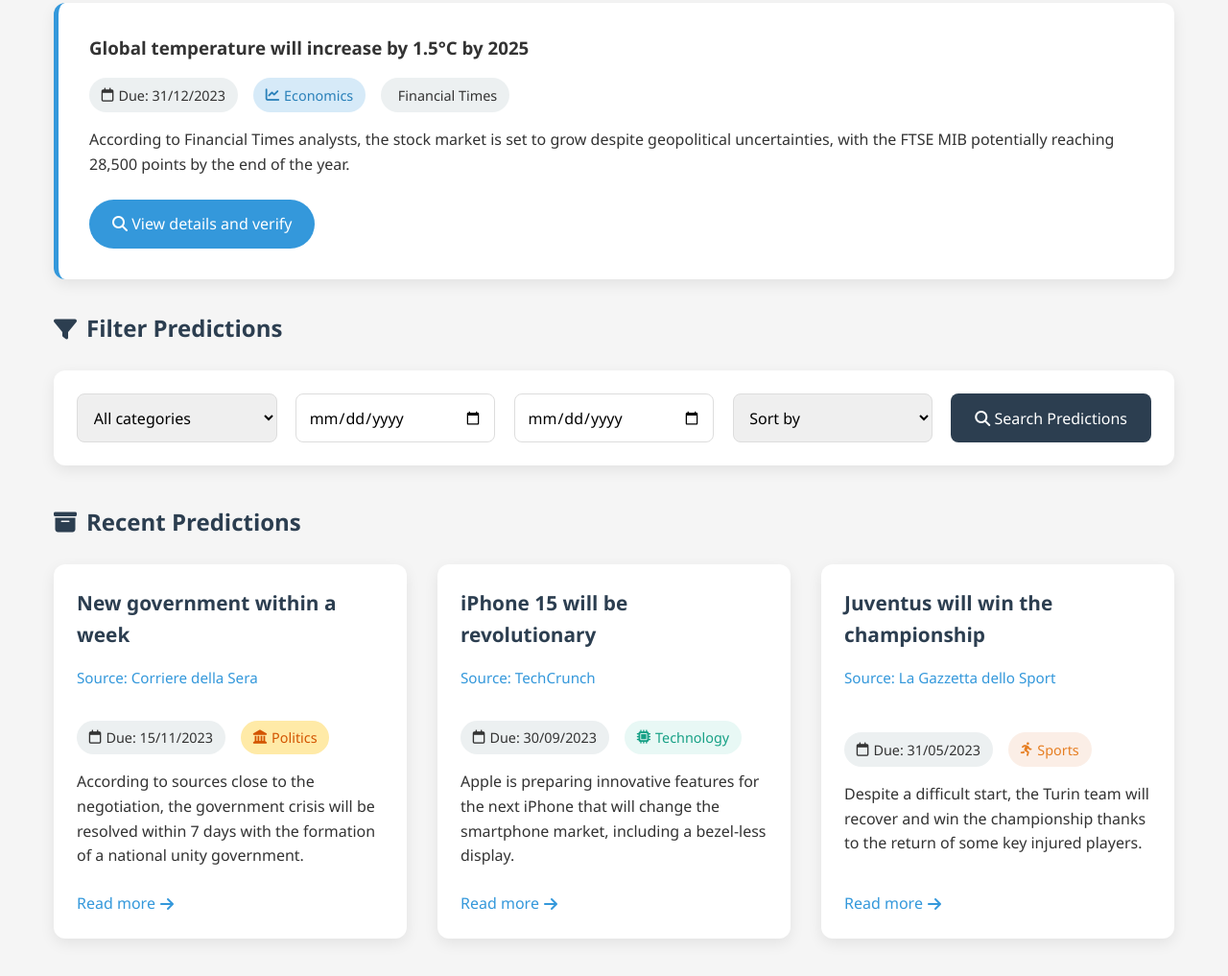
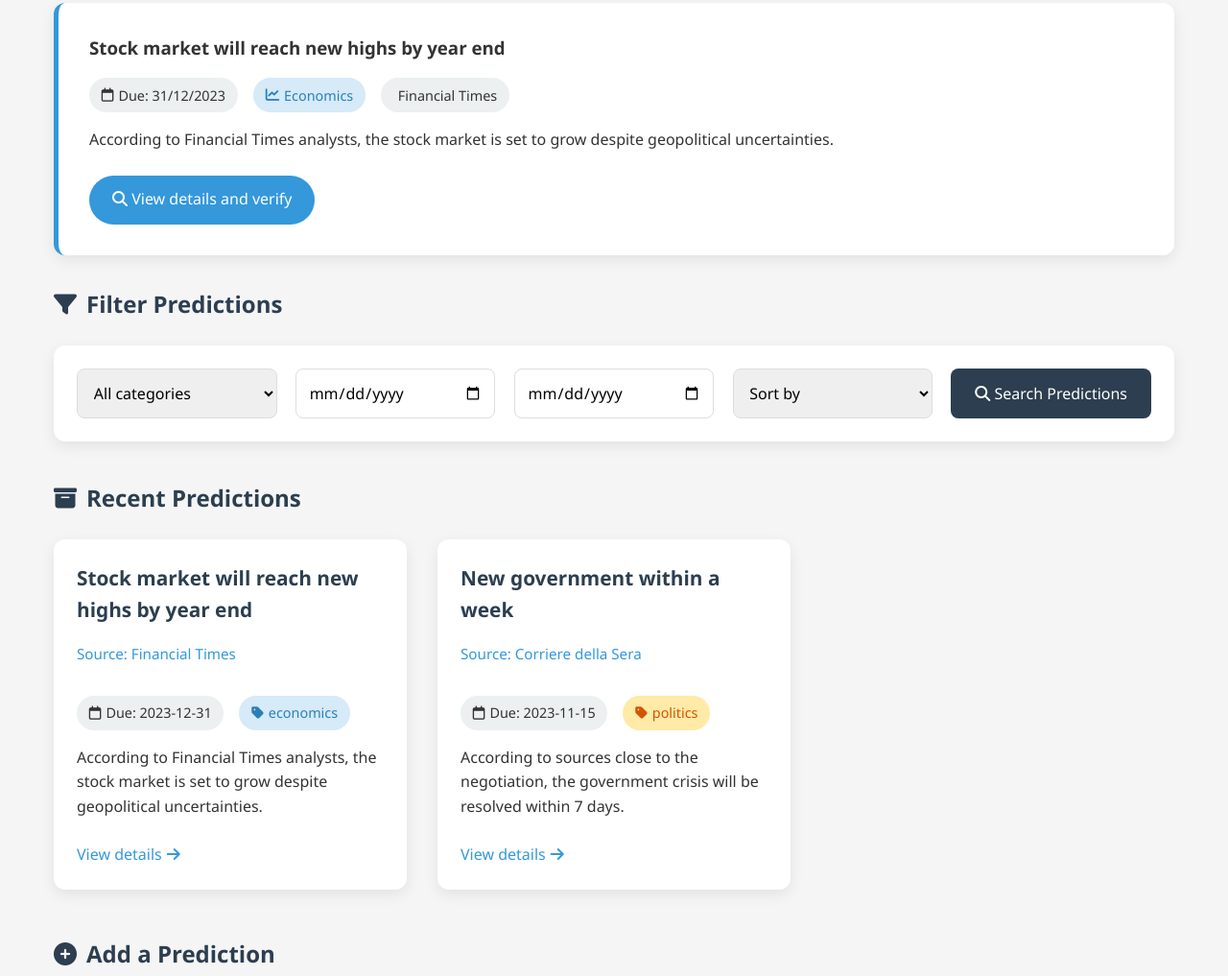
Before and after one commit to wikiprev/wikiprev, a plain HTML site: page index.html in a window 1280 px wide. Shown: the part 400-1417 px from the top of the page at 96% size. Drawn offline with Linux system fonts and the light colour scheme.

Commit message:
Update index.html

```diff
--- a/index.html
+++ b/index.html
@@ -623,55 +623,114 @@
     </footer>
 
    <script>
-        // Function to show a random prediction
-        function loadRandomPrediction() {
-            const predictions = [
+    // Dati temporanei salvati nel browser
+    let predictions = JSON.parse(localStorage.getItem('wikiprev_predictions')) || [
         {
+            id: 1,
             title: "Stock market will reach new highs by year end",
             source: "Financial Times",
-                    expiry: "31/12/2023",
-                    category: "Economics",
-                    excerpt: "According to Financial Times analysts, the stock market is set to grow despite geopolitical uncertainties, with the FTSE MIB potentially reaching 28,500 points by the end of the year."
+            expiry: "2023-12-31",
+            category: "economics",
+            description: "According to Financial Times analysts, the stock market is set to grow despite geopolitical uncertainties.",
+            verified: false,
+            outcome: null
         },
         {
-                    title: "New vaccine will be ready by spring",
-                    source: "Nature Journal",
-                    expiry: "31/03/2023",
-                    category: "Science",
-                    excerpt: "Researchers predict they will complete testing phase of the new vaccine by the first months of 2023, with large-scale distribution expected by June."
-                },
-                {
-                    title: "Global temperature will increase by 1.5°C by 2025",
-                    source: "IPCC Report",
-                    expiry: "31/12/2025",
-                    category: "Environment",
-                    excerpt: "According to the IPCC report, global temperature is likely to exceed the 1.5°C threshold within the next 3 years compared to pre-industrial levels."
+            id: 2,
+            title: "New government within a week",
+            source: "Corriere della Sera",
+            expiry: "2023-11-15",
+            category: "politics",
+            description: "According to sources close to the negotiation, the government crisis will be resolved within 7 days.",
+            verified: false,
+            outcome: null
         }
     ];
 
-            const randomPrediction = predictions[Math.floor(Math.random() * predictions.length)];
-
-            document.querySelector('.random-prediction h3').textContent = randomPrediction.title;
-            document.querySelector('.random-prediction .source').textContent = `Source: ${randomPrediction.source}`;
-            document.querySelector('.random-prediction .date').textContent = `Due: ${randomPrediction.expiry}`;
-            document.querySelector('.random-prediction .tag:last-child').textContent = randomPrediction.category;
-            document.querySelector('.random-prediction p').textContent = randomPrediction.excerpt;
+    // Salva i dati nel browser
+    function savePredictions() {
+        localStorage.setItem('wikiprev_predictions', JSON.stringify(predictions));
     }
 
-        // Mobile menu handling
-        document.querySelector('.mobile-menu-btn').addEventListener('click', function() {
-            document.querySelector('.nav-links').classList.toggle('active');
+    // Aggiungi una nuova previsione
+    function addPrediction(event) {
+        event.preventDefault();
+
+        const newPrediction = {
+            id: Date.now(),
+            title: document.getElementById('title').value,
+            source: document.getElementById('source').value,
+            expiry: document.getElementById('expiry').value,
+            category: document.getElementById('category').value,
+            description: document.getElementById('description').value,
+            verified: false,
+            outcome: null
+        };
+
+        predictions.push(newPrediction);
+        savePredictions();
+
+        alert('Prediction added successfully! Refresh the page to see it.');
+        document.getElementById('prediction-form').reset();
+    }
+
+    // Mostra le previsioni nella griglia
+    function renderPredictions() {
+        const container = document.querySelector('.predictions-grid');
+        if (!container) return;
+
+        container.innerHTML = '';
+
+        predictions.forEach(prediction => {
+            const card = `
+                <div class="prediction-card">
+                    <div class="card-content">
+                        <h3>${prediction.title}</h3>
+                        <p class="source">Source: ${prediction.source}</p>
+                        <div class="prediction-meta">
+                            <span class="tag"><i class="far fa-calendar"></i> Due: ${prediction.expiry}</span>
+                            <span class="tag ${prediction.category}"><i class="fas fa-tag"></i> ${prediction.category}</span>
+                        </div>
+                        <p>${prediction.description}</p>
+                        <a href="#" class="read-more">View details <i class="fas fa-arrow-right"></i></a>
+                    </div>
+                </div>
+            `;
+            container.innerHTML += card;
         });
+    }
 
-        // Form handling
-        document.getElementById('prediction-form').addEventListener('submit', function(e) {
-            e.preventDefault();
-            alert('Thank you for your contribution! Your prediction has been submitted for review.');
-            this.reset();
+    // Previsione casuale
+    function loadRandomPrediction() {
+        if (predictions.length > 0) {
+            const randomPred = predictions[Math.floor(Math.random() * predictions.length)];
+            document.querySelector('.random-prediction h3').textContent = randomPred.title;
+            document.querySelector('.random-prediction p').textContent = randomPred.description;
+        }
+    }
+
+    // Setup iniziale
+    document.addEventListener('DOMContentLoaded', function() {
+        // Collegamento form
+        const form = document.getElementById('prediction-form');
+        if (form) {
+            form.addEventListener('submit', addPrediction);
+        }
+
+        // Carica dati
+        renderPredictions();
+        loadRandomPrediction();
+
+        // Mobile menu
+        const mobileBtn = document.querySelector('.mobile-menu-btn');
+        const navLinks = document.querySelector('.nav-links');
+
+        if (mobileBtn && navLinks) {
+            mobileBtn.addEventListener('click', function() {
+                navLinks.classList.toggle('active');
             });
-
-        // Load a random prediction when the page loads
-        document.addEventListener('DOMContentLoaded', loadRandomPrediction);
+        }
+    });
 </script>
 </body>
 </html>
```
Lines whose indentation alone changed are shown as unchanged.
